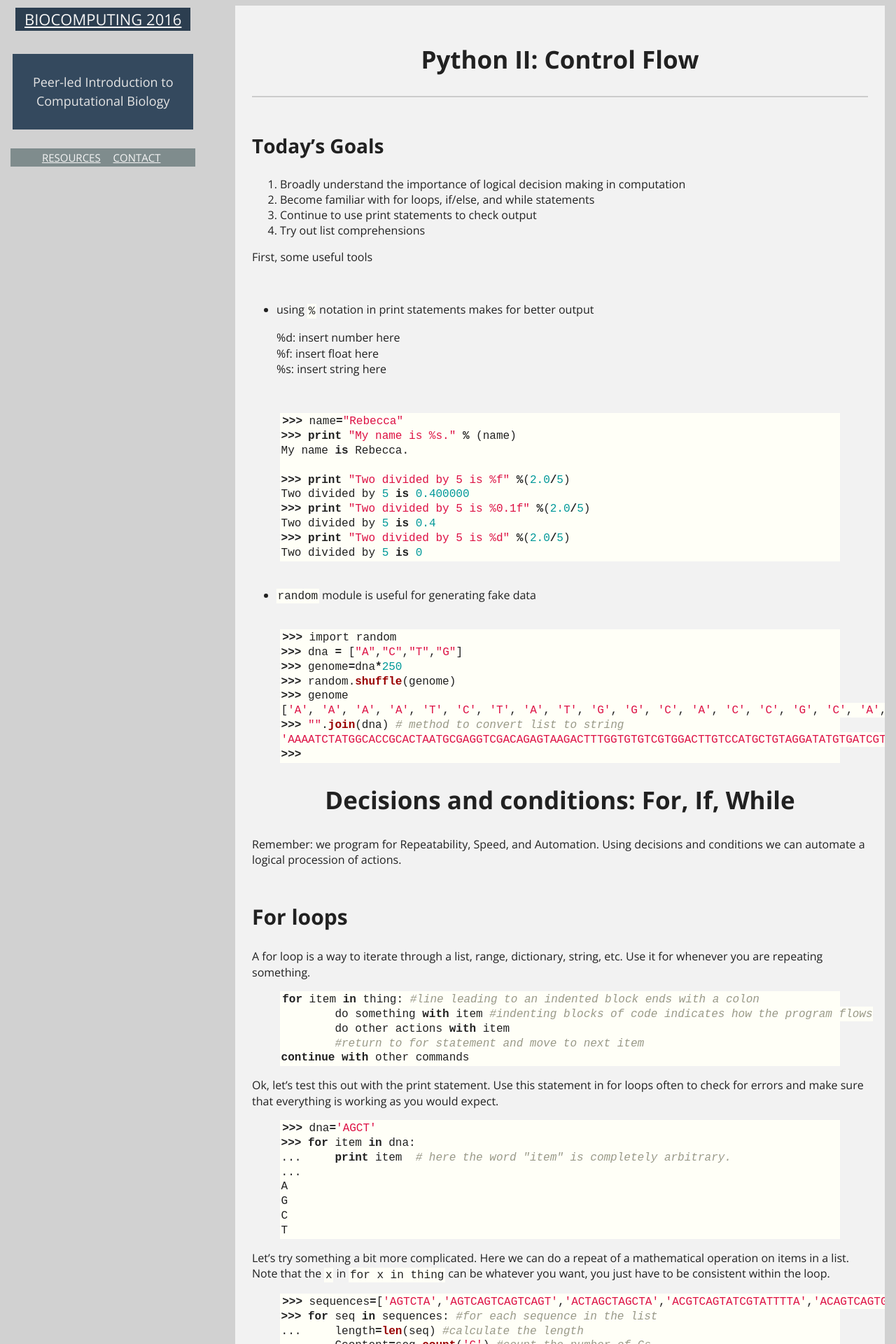
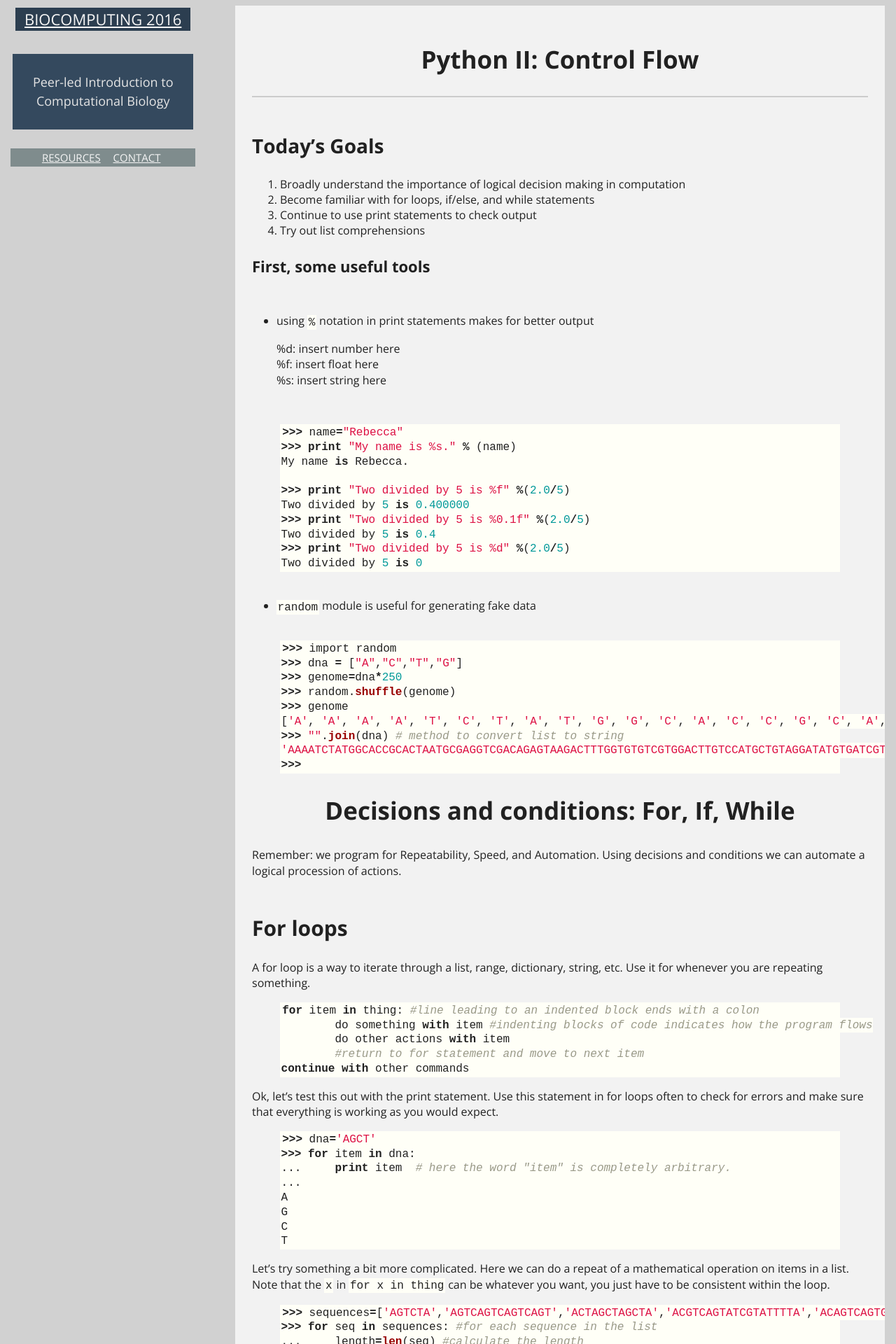
Before and after one commit to CCBBatUT/Biocomputing_Spring2016, a Jekyll site: the page built from _posts/2016-02-10-python2_controlflow.md, in a window 1280 px wide. Shown: the top 1920 px of the page at 70% size. Built offline with Jekyll 4.4.1, drawn with Linux system fonts in a browser that asks for light colours.

```diff
--- a/_posts/2016-02-10-python2_controlflow.md
+++ b/_posts/2016-02-10-python2_controlflow.md
@@ -13,9 +13,7 @@ materials: files/python2_cheatsheet.pdf
 4. Try out list comprehensions
 
 
-
-First, some useful tools
-
+#### First, some useful tools
 - using `%` notation in print statements makes for better output
 
 	%d: insert number here <br>
```
